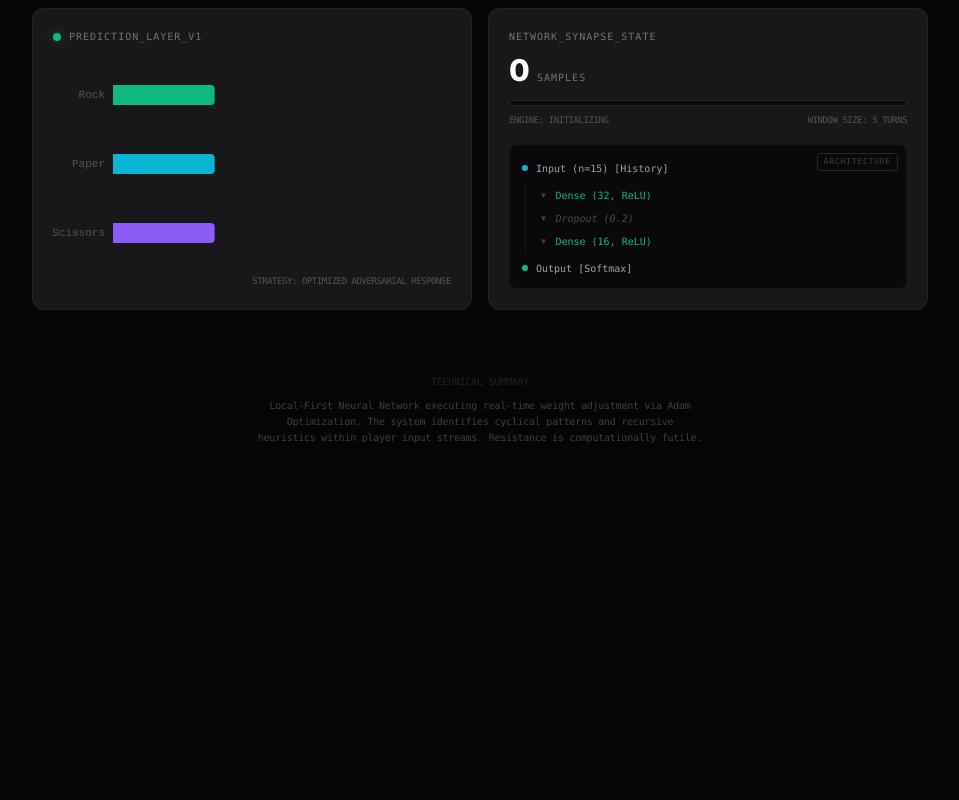
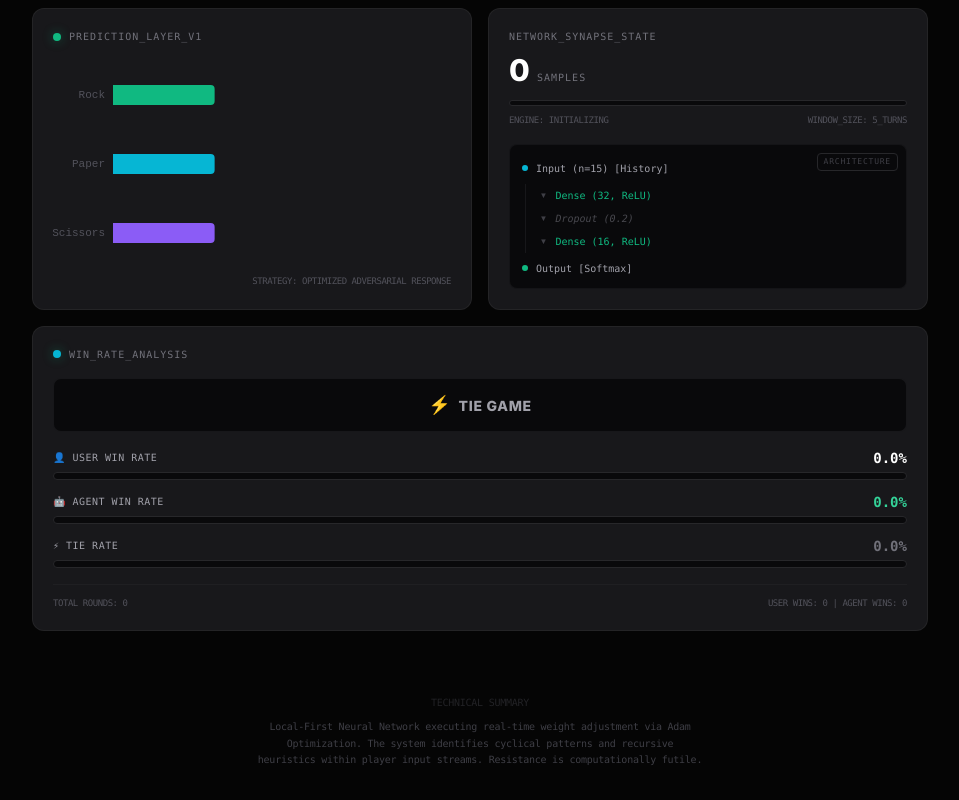
Before and after one commit to ascobyth/wingame, a React (Vite) app: page / in a window 1280 px wide. Shown: the part 772-1572 px from the top of the page, without its empty margins (160-1119 px from the left). Before the commit the page ends 1251 px from the top, so only its background shows below. Built offline with nearby package versions, Linux system fonts and the light colour scheme; what @tensorflow/tfjs would draw is missing.

Commit message:
Add win rate statistics and improve StatsPanel UI

```diff
--- a/App.tsx
+++ b/App.tsx
@@ -114,6 +114,9 @@ export default function App() {
         <StatsPanel
           confidence={confidence}
           historyCount={aiService.getHistoryLength()}
+          playerScore={gameState.playerScore}
+          aiScore={gameState.aiScore}
+          totalRounds={gameState.roundCount}
         />
 
       </main>
--- a/components/StatsPanel.tsx
+++ b/components/StatsPanel.tsx
@@ -5,9 +5,12 @@ import { Move } from '../types';
 interface StatsPanelProps {
     confidence: number[];
     historyCount: number;
+    playerScore: number;
+    aiScore: number;
+    totalRounds: number;
 }
 
-export const StatsPanel: React.FC<StatsPanelProps> = ({ confidence, historyCount }) => {
+export const StatsPanel: React.FC<StatsPanelProps> = ({ confidence, historyCount, playerScore, aiScore, totalRounds }) => {
     const data = [
         { name: 'Rock', prob: confidence[0] * 100 },
         { name: 'Paper', prob: confidence[1] * 100 },
@@ -15,6 +18,20 @@ export const StatsPanel: React.FC<StatsPanelProps> = ({ confidence, historyCount
     ];
 
     const CHART_COLORS = ['#10b981', '#06b6d4', '#8b5cf6']; // Emerald, Cyan, Violet
+
+    // Calculate win percentages
+    const playerWinRate = totalRounds > 0 ? ((playerScore / totalRounds) * 100).toFixed(1) : '0.0';
+    const aiWinRate = totalRounds > 0 ? ((aiScore / totalRounds) * 100).toFixed(1) : '0.0';
+    const tieRate = totalRounds > 0 ? (((totalRounds - playerScore - aiScore) / totalRounds) * 100).toFixed(1) : '0.0';
+
+    // Determine who is winning
+    const getWinningStatus = () => {
+        if (playerScore > aiScore) return { text: 'USER LEADING', color: 'text-white', icon: '👤' };
+        if (aiScore > playerScore) return { text: 'AGENT LEADING', color: 'text-emerald-400', icon: '🤖' };
+        return { text: 'TIE GAME', color: 'text-zinc-400', icon: '⚡' };
+    };
+
+    const winningStatus = getWinningStatus();
 
     return (
         <div className="grid grid-cols-1 md:grid-cols-2 gap-4 mt-8 w-full max-w-4xl">
@@ -29,11 +46,11 @@ export const StatsPanel: React.FC<StatsPanelProps> = ({ confidence, historyCount
                     <ResponsiveContainer width="100%" height="100%">
                         <BarChart data={data} layout="vertical" margin={{ left: 0, right: 30 }}>
                             <XAxis type="number" hide domain={[0, 100]} />
-                        <YAxis dataKey="name" type="category" width={60} tick={{fill: '#52525b', fontSize: 11, fontFamily: 'monospace'}} axisLine={false} tickLine={false}/>
+                            <YAxis dataKey="name" type="category" width={60} tick={{ fill: '#52525b', fontSize: 11, fontFamily: 'monospace' }} axisLine={false} tickLine={false} />
                             <Tooltip
-                            contentStyle={{backgroundColor: '#0a0a0a', borderColor: '#27272a', color: '#fff'}}
-                            itemStyle={{color: '#fff'}}
-                            cursor={{fill: 'rgba(255,255,255,0.03)'}}
+                                contentStyle={{ backgroundColor: '#0a0a0a', borderColor: '#27272a', color: '#fff' }}
+                                itemStyle={{ color: '#fff' }}
+                                cursor={{ fill: 'rgba(255,255,255,0.03)' }}
                                 formatter={(value: number) => [`${value.toFixed(1)}%`, 'Weight']}
                             />
                             <Bar dataKey="prob" radius={[0, 4, 4, 0]} barSize={20}>
@@ -101,6 +118,71 @@ export const StatsPanel: React.FC<StatsPanelProps> = ({ confidence, historyCount
                 </div>
             </div>
 
+            {/* Win Rate Statistics */}
+            <div className="col-span-1 md:col-span-2 bg-zinc-900 border border-zinc-800/80 p-5 rounded-xl">
+                <h3 className="text-zinc-500 text-[10px] font-mono uppercase mb-4 flex items-center gap-2 tracking-widest">
+                    <span className="w-2 h-2 rounded-full bg-cyan-500 pulse-glow"></span>
+                    WIN_RATE_ANALYSIS
+                </h3>
+
+                {/* Who is winning banner */}
+                <div className={`text-center py-3 px-4 rounded-lg mb-4 bg-zinc-950 border border-zinc-800/50`}>
+                    <span className="text-lg mr-2">{winningStatus.icon}</span>
+                    <span className={`text-sm font-bold tracking-wider ${winningStatus.color}`}>{winningStatus.text}</span>
+                </div>
+
+                {/* Win rate bars */}
+                <div className="space-y-3">
+                    {/* User win rate */}
+                    <div>
+                        <div className="flex justify-between items-center mb-1">
+                            <span className="text-[10px] text-zinc-400 font-mono uppercase tracking-wider">👤 User Win Rate</span>
+                            <span className="text-sm font-mono text-white font-bold">{playerWinRate}%</span>
+                        </div>
+                        <div className="w-full bg-zinc-950 h-2 rounded-full overflow-hidden border border-zinc-800">
+                            <div
+                                className="h-full bg-gradient-to-r from-white to-zinc-400 transition-all duration-500"
+                                style={{ width: `${playerWinRate}%` }}
+                            ></div>
+                        </div>
+                    </div>
+
+                    {/* Agent win rate */}
+                    <div>
+                        <div className="flex justify-between items-center mb-1">
+                            <span className="text-[10px] text-zinc-400 font-mono uppercase tracking-wider">🤖 Agent Win Rate</span>
+                            <span className="text-sm font-mono text-emerald-400 font-bold">{aiWinRate}%</span>
+                        </div>
+                        <div className="w-full bg-zinc-950 h-2 rounded-full overflow-hidden border border-zinc-800">
+                            <div
+                                className="h-full bg-gradient-to-r from-emerald-500 to-cyan-500 transition-all duration-500"
+                                style={{ width: `${aiWinRate}%` }}
+                            ></div>
+                        </div>
+                    </div>
+
+                    {/* Tie rate */}
+                    <div>
+                        <div className="flex justify-between items-center mb-1">
+                            <span className="text-[10px] text-zinc-400 font-mono uppercase tracking-wider">⚡ Tie Rate</span>
+                            <span className="text-sm font-mono text-zinc-500 font-bold">{tieRate}%</span>
+                        </div>
+                        <div className="w-full bg-zinc-950 h-2 rounded-full overflow-hidden border border-zinc-800">
+                            <div
+                                className="h-full bg-zinc-600 transition-all duration-500"
+                                style={{ width: `${tieRate}%` }}
+                            ></div>
+                        </div>
+                    </div>
+                </div>
+
+                {/* Summary stats */}
+                <div className="mt-4 pt-3 border-t border-zinc-800/50 flex justify-between text-[9px] text-zinc-600 font-mono uppercase tracking-tighter">
+                    <span>Total Rounds: {totalRounds}</span>
+                    <span>User Wins: {playerScore} | Agent Wins: {aiScore}</span>
+                </div>
+            </div>
+
         </div>
     );
 };
```
Lines whose indentation alone changed are shown as unchanged.
